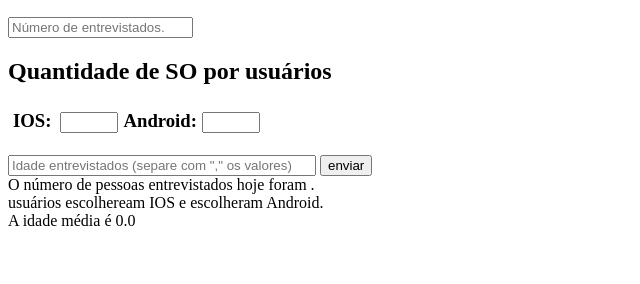
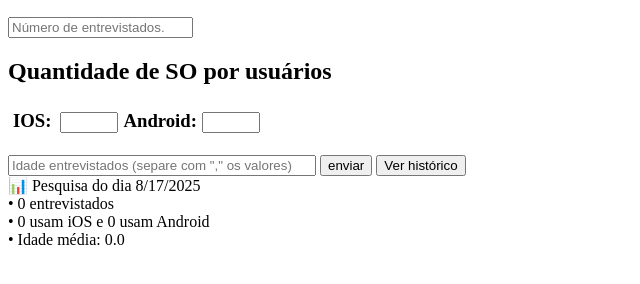
Before and after one commit to JoaoPaulodaSilvaSousa/Faculdade, a website: page AVA/entrevistas.html in a window 1280 px wide. Both pictures are taken after a click on the button "enviar". Shown: the part 110-394 px from the top of the page, without its empty margins (0-640 px from the left). Drawn offline with Linux system fonts and the light colour scheme.

Commit message:
updated ava

```diff
--- a/AVA/entrevistas.html
+++ b/AVA/entrevistas.html
@@ -27,6 +27,7 @@
     <h3>IOS:</h3> <input type="number" name="IOS" id="IOS" ><h3>Android:</h3><input type="number" name="Android" id="Android"><br><br>
     <input type="text" name="idade" id="idade" placeholder='Idade entrevistados (separe com "," os valores)' width="550px">
     <input type="button" value="enviar" onclick="calc()">
+    <input type="button" value="Ver histórico" onclick="mostrarHistorico()">
     <div id="res"></div>
     <script src="index.js"></script>
 </body>
--- a/AVA/index.js
+++ b/AVA/index.js
@@ -1,8 +1,11 @@
 function calc() {
     let num_entrevistados = document.querySelector("#num_entrevistados").value.trim();
     let so_IOS = document.querySelector("#IOS").value.trim();
-    let so_Android = document.querySelector("#Android").value.trim()
-    let idade_usu = document.querySelector("#idade").value.split(",").map(x => Number(x.trim())).filter(x => !isNaN(x));
+    let so_Android = document.querySelector("#Android").value.trim();
+    let idade_usu = document.querySelector("#idade").value
+        .split(",")
+        .map(x => Number(x.trim()))
+        .filter(x => !isNaN(x));
     let res = document.querySelector("#res");
 
     function media_idade(arr) {
@@ -11,7 +14,48 @@ function calc() {
     }
     let idade_media = media_idade(idade_usu);
 
-    res.innerHTML = `O número de pessoas entrevistados hoje foram ${num_entrevistados}.<br>
-    ${so_IOS} usuários escolheream IOS e ${so_Android} escolheram Android.<br>
-    A idade média é ${idade_media.toFixed(1)}`
+    // Criar objeto com dados do dia
+    let hoje = new Date().toLocaleDateString();
+    let dadosDia = {
+        data: hoje,
+        entrevistados: Number(num_entrevistados),
+        ios: Number(so_IOS),      // <-- Corrigido (era iso)
+        android: Number(so_Android),
+        mediaIdade: idade_media
+    };
+
+    // Recuperar histórico salvo
+    let historico = JSON.parse(localStorage.getItem("pesquisa")) || [];
+
+    // Adicionar dados do dia
+    historico.push(dadosDia);
+
+    // Salvar de volta no localStorage
+    localStorage.setItem("pesquisa", JSON.stringify(historico));
+
+    // Mostrar resultado do dia
+    res.innerHTML = `📊 Pesquisa do dia ${hoje}<br>
+        • ${dadosDia.entrevistados} entrevistados<br>
+        • ${dadosDia.ios} usam iOS e ${dadosDia.android} usam Android<br>
+        • Idade média: ${dadosDia.mediaIdade.toFixed(1)}`;
 }
+
+function mostrarHistorico() {
+    let historico = JSON.parse(localStorage.getItem("pesquisa")) || [];
+    let res = document.querySelector("#res");
+
+    if (historico.length === 0) {
+        res.innerHTML = "<p>⚠️ Nenhum dado salvo ainda</p>";
+        return;
+    }
+
+    res.innerHTML = "<h2>📜 Histórico de pesquisas</h2>";
+    historico.forEach(dia => {
+        res.innerHTML += `<p>
+        📅 ${dia.data}<br>
+        👥 ${dia.entrevistados} entrevistados<br>
+        🍏 iOS: ${dia.ios}, 🤖 Android: ${dia.android}<br>
+        👶 Idade média: ${dia.mediaIdade.toFixed(1)}
+        </p>`;
+    });
+}
```
